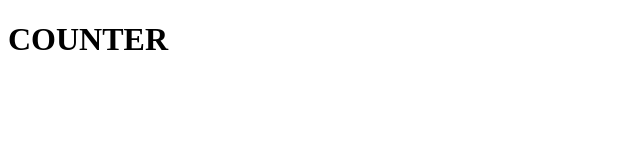
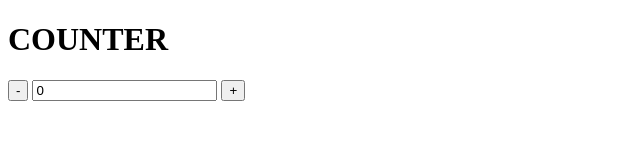
Before and after one commit to NamanKumar1/Fullstack-1_Exp-14, a plain HTML site: page index.html in a window 1280 px wide. Shown: the whole page, without its empty margins (0-640 px from the left). Drawn offline with Linux system fonts and the light colour scheme.

Commit message:
add buttons

```diff
--- a/index.html
+++ b/index.html
@@ -10,6 +10,12 @@
 
 <body>
     <h1>COUNTER</h1>
+
+    <div class="container">
+        <button id="neg"> - </button>
+        <input type="text" id="quantity" readonly="" value="0">
+        <button id="pos"> + </button>
+    </div>
 </body>
 
 </html>
```
